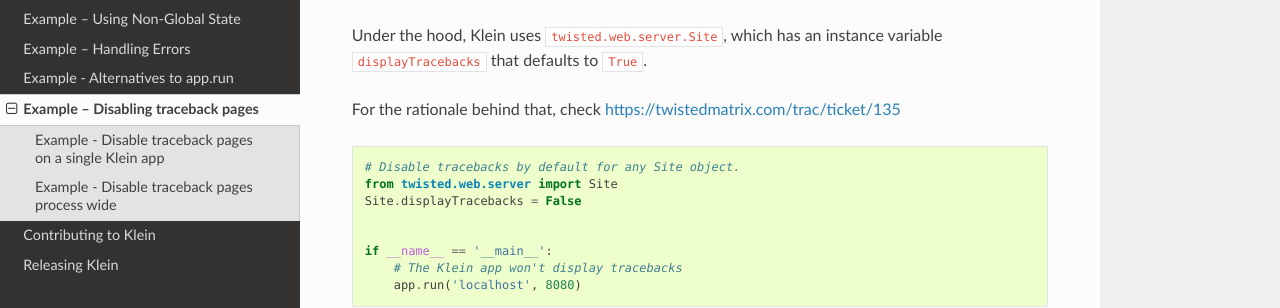
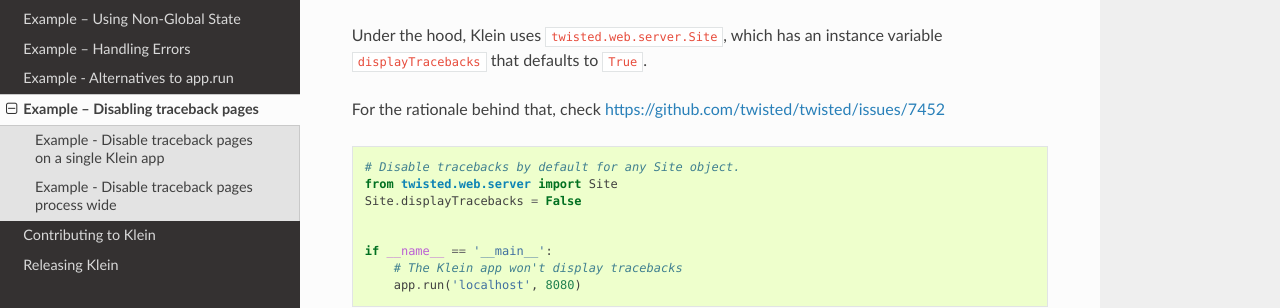
Before and after one commit to twisted/klein, a Sphinx documentation site: the page built from docs/examples/disablingtracebacks.rst, in a window 1280 px wide and 900 px high, scrolled down 606 px. Shown: the part 405-713 px from the top of the window. Built offline with Sphinx 7.4.7 and the Read the Docs theme 2.0.0, drawn with Linux system fonts in a browser that asks for light colours; the version number could not be read and is left out; some of the changed lines change nothing that is shown.

Commit message:
Fix issue link.

```diff
--- a/docs/examples/disablingtracebacks.rst
+++ b/docs/examples/disablingtracebacks.rst
@@ -54,7 +54,7 @@
 instance variable ``displayTracebacks`` that defaults to ``True``.
 
 For the rationale behind that, check
-https://twistedmatrix.com/trac/ticket/135
+https://github.com/twisted/twisted/issues/7452
 
 .. code-block:: python
 
```
